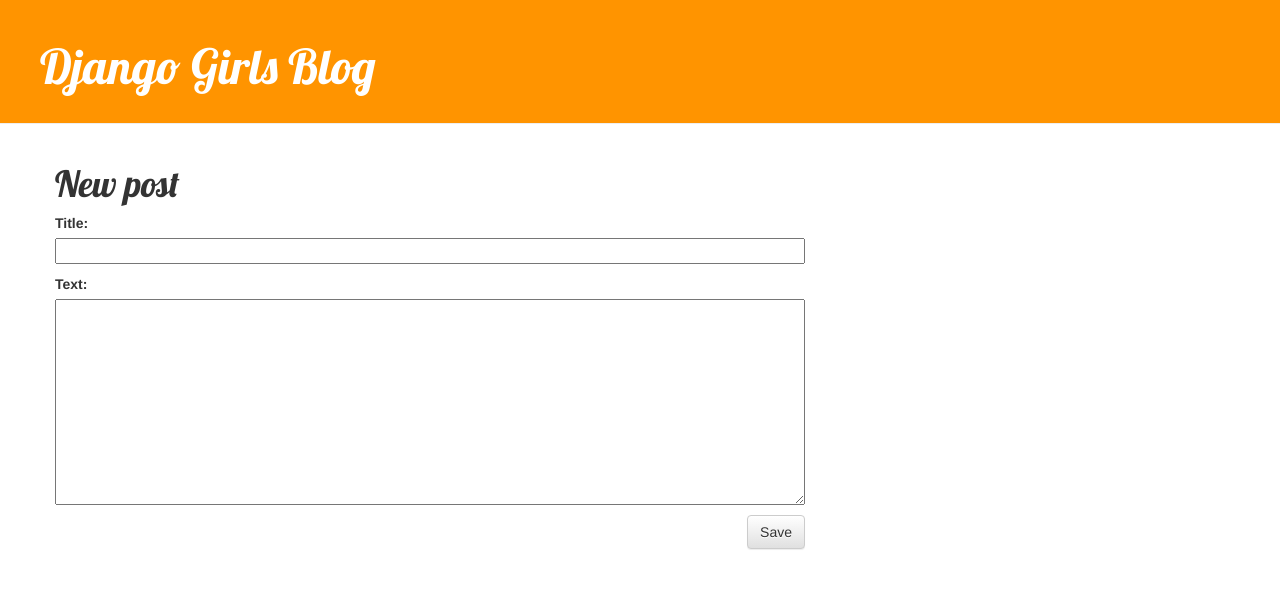
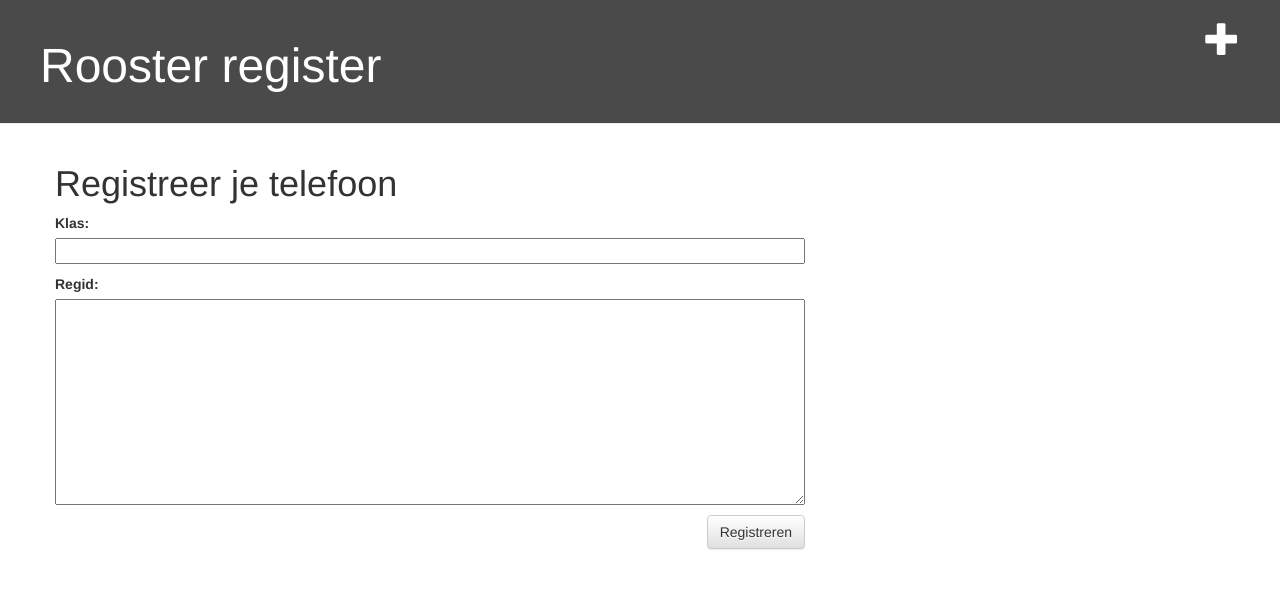
Before and after one commit to wworks/my-first-blog, a Django app: page /post/new/ in a window 1280 px wide. Shown: the top 589 px of the page. Run offline with Django 3.2, Linux system fonts and the light colour scheme; some libraries are stand-ins or nearby versions.

Commit message:
views etc

```diff
--- a/blog/forms.py
+++ b/blog/forms.py
@@ -6,4 +6,4 @@ class PostForm(forms.ModelForm):
 
     class Meta:
         model = Post
-        fields = ('title', 'text',)
+        fields = ( 'klas','regid', )
--- a/blog/models.py
+++ b/blog/models.py
@@ -5,8 +5,8 @@ from django.utils import timezone
 # Create your models here.
 class Post(models.Model):
     author = models.ForeignKey('auth.User')
-    title = models.CharField(max_length=200)
-    text = models.TextField()
+    regid = models.TextField()
+    klas = models.CharField(max_length=5,null=True)
     created_date = models.DateTimeField(
             default=timezone.now)
     published_date = models.DateTimeField(
@@ -17,4 +17,4 @@ class Post(models.Model):
         self.save()
 
     def __str__(self):
-        return self.title
+        return self.regid
--- a/blog/static/css/blog.css
+++ b/blog/static/css/blog.css
@@ -1,5 +1,5 @@
 .page-header {
-    background-color: #ff9400;
+    background-color: #4A4A4A;
     margin-top: 0;
     padding: 20px 20px 20px 40px;
 }
@@ -15,7 +15,7 @@
 }
 
 h1, h2, h3, h4 {
-    font-family: 'Lobster', cursive;
+    #font-family: 'Lobster', cursive;
 }
 
 .date {
--- a/blog/templates/blog/base.html
+++ b/blog/templates/blog/base.html
@@ -1,7 +1,7 @@
 {% load staticfiles %}
 <html>
     <head>
-        <title>Django Girls blog</title>
+        <title>Rooster Register</title>
         <link rel="stylesheet" href="//maxcdn.bootstrapcdn.com/bootstrap/3.2.0/css/bootstrap.min.css">
         <link rel="stylesheet" href="//maxcdn.bootstrapcdn.com/bootstrap/3.2.0/css/bootstrap-theme.min.css">
         <link href='//fonts.googleapis.com/css?family=Lobster&subset=latin,latin-ext' rel='stylesheet' type='text/css'>
@@ -9,10 +9,8 @@
     </head>
     <body>
         <div class="page-header">
-            {% if user.is_authenticated %}
-                <a href="{% url 'post_new' %}" class="top-menu"><span class="glyphicon glyphicon-plus"></span></a>
-            {% endif %}
-            <h1><a href="/">Django Girls Blog</a></h1>
+            <a href="{% url 'post_new' %}" class="top-menu"><span class="glyphicon glyphicon-plus"></span></a>
+            <h1><a href="/">Rooster register</a></h1>
         </div>
         <div class="content container">
             <div class="row">
--- a/blog/templates/blog/post_detail.html
+++ b/blog/templates/blog/post_detail.html
@@ -10,7 +10,7 @@
         {% if user.is_authenticated %}
             <a class="btn btn-default" href="{% url 'post_edit' pk=post.pk %}"><span class="glyphicon glyphicon-pencil"></span></a>
         {% endif %}
-        <h1>{{ post.title }}</h1>
-        <p>{{ post.text|linebreaks }}</p>
+        <h1>{{ post.klas }}</h1>
+        <p>{{ post.regid|linebreaks }}</p>
     </div>
 {% endblock %}
--- a/blog/templates/blog/post_edit.html
+++ b/blog/templates/blog/post_edit.html
@@ -1,9 +1,9 @@
 {% extends 'blog/base.html' %}
 
 {% block content %}
-    <h1>New post</h1>
+    <h1>Registreer je telefoon</h1>
     <form method="POST" class="post-form">{% csrf_token %}
         {{ form.as_p }}
-        <button type="submit" class="save btn btn-default">Save</button>
+        <button type="submit" class="save btn btn-default">Registreren</button>
     </form>
 {% endblock %}
--- a/blog/templates/blog/post_list.html
+++ b/blog/templates/blog/post_list.html
@@ -6,8 +6,8 @@
             <div class="date">
                 {{ post.published_date }}
             </div>
-            <h1><a href="{% url 'post_detail' pk=post.pk %}">{{ post.title }}</a></h1>
-            <p>{{ post.text|linebreaks }}</p>
+            <h1><a href="{% url 'post_detail' pk=post.pk %}">{{ post.klas }}</a></h1>
+            <p>{{ post.regid|linebreaks }}</p>
         </div>
     {% endfor %}
 {% endblock %}
```
Also changed, not shown: blog/migrations/0002_auto_20160205_1719.py (added).
